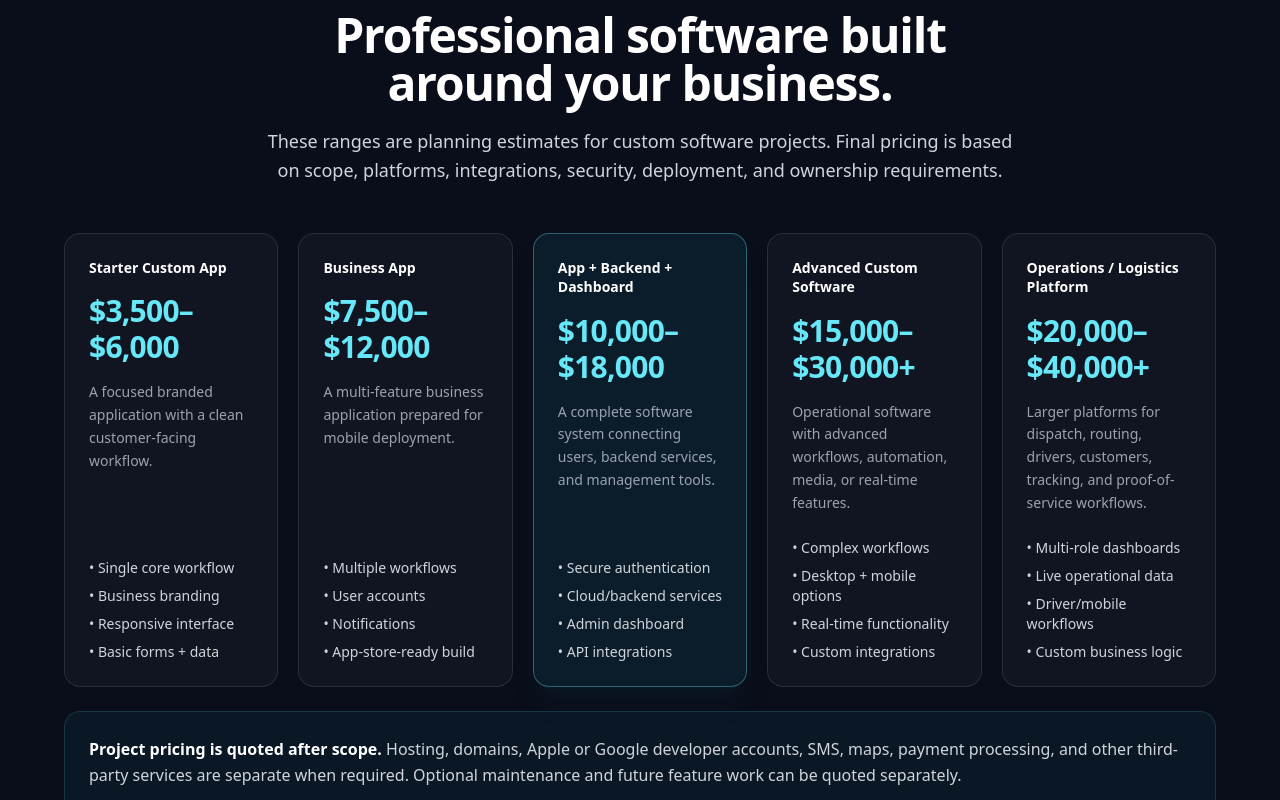
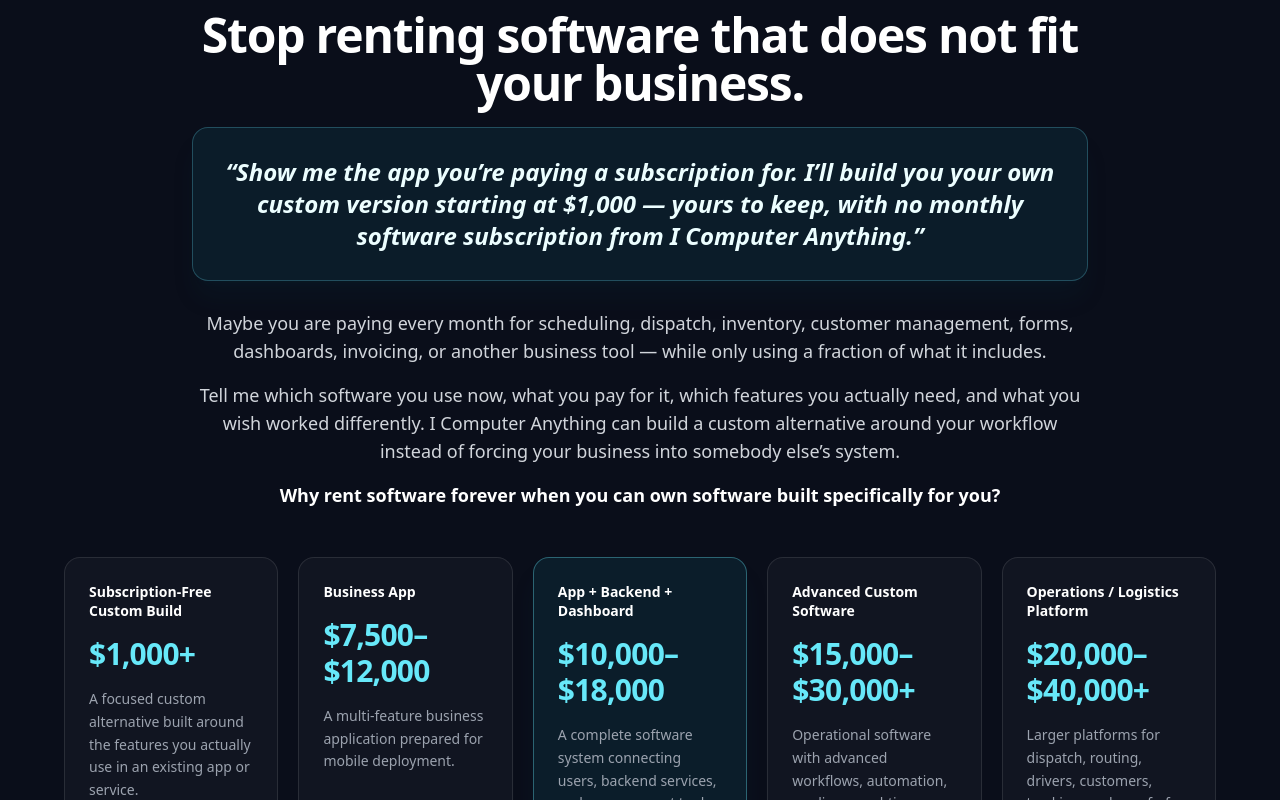
Before and after one commit to redavi19-asu/icomuteranythingV3, a React (Vite) app: page / in a window 1280 px wide. Shown: the part 9680-10480 px from the top of the page. Built offline with nearby package versions, Linux system fonts and the light colour scheme; no server answers.

Commit message:
Upgrade custom software ownership pitch and pricing

```diff
--- a/src/components/sections/SoftwareShowcase.jsx
+++ b/src/components/sections/SoftwareShowcase.jsx
@@ -292,22 +292,34 @@
           transition={{ duration: 0.55 }}
           className="mt-24 scroll-mt-28"
         >
-          <div className="text-center max-w-3xl mx-auto mb-12">
-            <p className="text-xs uppercase tracking-[0.3em] text-cyan-300 mb-4">Custom Software Pricing</p>
-            <h2 className="text-3xl md:text-5xl font-bold tracking-tight mb-5">Professional software built around your business.</h2>
-            <p className="text-gray-300 leading-relaxed text-lg">
-              These ranges are planning estimates for custom software projects. Final pricing is based on scope, platforms,
-              integrations, security, deployment, and ownership requirements.
-            </p>
+          <div className="text-center max-w-4xl mx-auto mb-12">
+            <p className="text-xs uppercase tracking-[0.3em] text-cyan-300 mb-4">Custom Software • Own What You Use</p>
+            <h2 className="text-3xl md:text-5xl font-bold tracking-tight mb-5">Stop renting software that does not fit your business.</h2>
+            <blockquote className="mx-auto max-w-4xl rounded-2xl border border-cyan-300/25 bg-cyan-400/[0.07] px-6 py-6 md:px-8 md:py-7 text-xl md:text-2xl font-semibold italic leading-relaxed text-cyan-50 shadow-xl shadow-cyan-950/15">
+              “Show me the app you’re paying a subscription for. I’ll build you your own custom version starting at $1,000 — yours to keep, with no monthly software subscription from I Computer Anything.”
+            </blockquote>
+            <div className="mt-7 space-y-4 text-left md:text-center text-gray-300 leading-relaxed text-base md:text-lg">
+              <p>
+                Maybe you are paying every month for scheduling, dispatch, inventory, customer management, forms, dashboards,
+                invoicing, or another business tool — while only using a fraction of what it includes.
+              </p>
+              <p>
+                Tell me which software you use now, what you pay for it, which features you actually need, and what you wish worked differently.
+                I Computer Anything can build a custom alternative around your workflow instead of forcing your business into somebody else’s system.
+              </p>
+              <p className="font-bold text-white">
+                Why rent software forever when you can own software built specifically for you?
+              </p>
+            </div>
           </div>
 
           <div className="grid gap-5 md:grid-cols-2 xl:grid-cols-5">
             {[
               {
-                title: 'Starter Custom App',
-                price: '$3,500–$6,000',
-                description: 'A focused branded application with a clean customer-facing workflow.',
-                items: ['Single core workflow', 'Business branding', 'Responsive interface', 'Basic forms + data'],
+                title: 'Subscription-Free Custom Build',
+                price: '$1,000+',
+                description: 'A focused custom alternative built around the features you actually use in an existing app or service.',
+                items: ['Core workflow rebuild', 'Your branding + interface', 'Responsive web experience', 'Built around your must-have features'],
               },
               {
                 title: 'Business App',
@@ -352,10 +364,11 @@
           </div>
 
           <div className="mt-6 rounded-2xl border border-cyan-300/15 bg-cyan-400/[0.05] p-6 text-gray-300 leading-relaxed">
-            <strong className="text-white">Project pricing is quoted after scope.</strong>
+            <strong className="text-white">Owned custom builds start at $1,000 and are quoted after scope.</strong>
             <span>
-              {' '}Hosting, domains, Apple or Google developer accounts, SMS, maps, payment processing, and other third-party
-              services are separate when required. Optional maintenance and future feature work can be quoted separately.
+              {' '}There is no recurring software subscription from I Computer Anything for an owned custom build. Hosting, domains,
+              Apple or Google developer accounts, SMS, maps, payment processing, AI services, and other third-party services are separate
+              when required. Optional maintenance and future feature work can be quoted separately.
             </span>
           </div>
 
@@ -365,7 +378,7 @@
               onClick={() => onRequestService('Custom Software Development')}
               className="inline-flex justify-center items-center px-7 py-4 rounded-xl bg-cyan-500 hover:bg-cyan-400 text-slate-950 font-bold transition-all shadow-lg shadow-cyan-950/20"
             >
-              Request a Custom Software Quote
+              Request Your Custom Version
             </button>
             <a
               href="#software"
```
